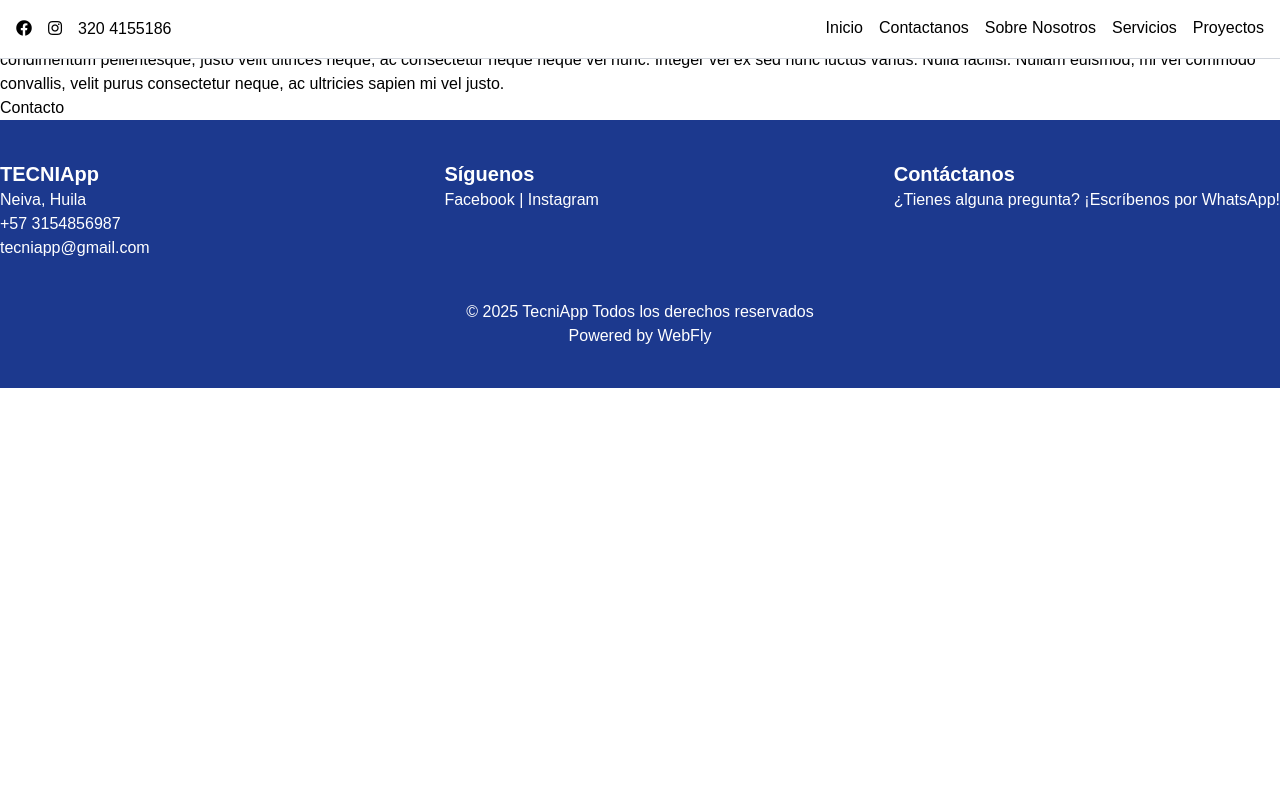
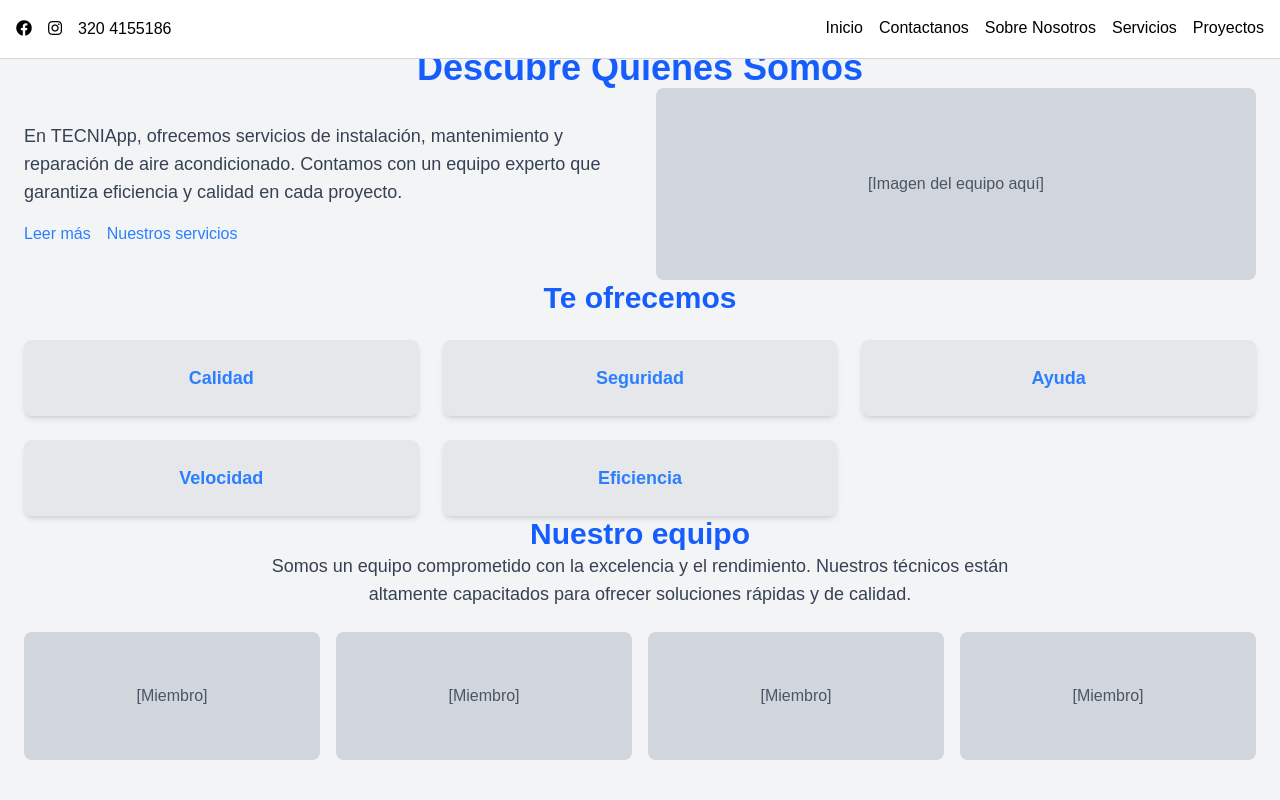
Before and after one commit to reivyng/tecni-app, a React (Vite) app in the folder tecni-app/: page /about in a window 1280 px wide. Shown: the top 800 px of the page. Built offline with nearby package versions, Linux system fonts and the light colour scheme.

Commit message:
estructura del apartado sobre nosotros

```diff
--- a/tecni-app/src/App.jsx
+++ b/tecni-app/src/App.jsx
@@ -4,6 +4,7 @@
 
 import React from 'react';
 import { BrowserRouter as Router, Route, Routes } from 'react-router-dom';
+import './index.css';
 
 import Footer from './components/footer';
 import Home from './pages/home';
@@ -11,8 +12,7 @@ import Contact from './pages/contact';
 import About from './pages/about';
 import Services from './pages/services';
 import Projects from './pages/projects';
-import './index.css';
-import NavBar from './components/nav';
+import NavBar from './components/Nav';
 
 const App = () => (
   <Router>
--- a/tecni-app/src/pages/about.jsx
+++ b/tecni-app/src/pages/about.jsx
@@ -1,22 +1,66 @@
-{/*estructura base*/}
-import 'react';
-import { Link } from 'react-router-dom';
-
-
+import React from "react";
+import Nav from "../components/Nav";
 
 const About = () => {
-    return (
-        <div>
+  return (
+    <div className="bg-gray-100 min-h-screen">
+      <Nav />
+      <div className="container mx-auto px-6 py-12 text-center">
+        <h1 className="text-4xl font-bold text-blue-600 mb-6">Descubre Quiénes Somos</h1>
+        <div className="flex flex-col md:flex-row items-center gap-8">
+          <div className="md:w-1/2 text-left">
+            <p className="text-lg text-gray-700">
+              En TECNIApp, ofrecemos servicios de instalación, mantenimiento y
+              reparación de aire acondicionado. Contamos con un equipo experto
+              que garantiza eficiencia y calidad en cada proyecto.
+            </p>
+            <div className="flex mt-4 gap-4 text-blue-500">
+              <a href="#" className="hover:underline">Leer más</a>
+              <a href="#" className="hover:underline">Nuestros servicios</a>
+            </div>
+          </div>
+          <div className="md:w-1/2 h-48 bg-gray-300 rounded-lg flex items-center justify-center">
+            <span className="text-gray-600">[Imagen del equipo aquí]</span>
+          </div>
+        </div>
 
-            {/* contenido principal */}
-            <main>
-                <h1>Bienvenido a mi sitio web</h1>
-                <p>Lorem ipsum dolor sit amet, consectetur adipiscing elit. Sed vel libero at neque tincidunt aliquet. Donec vel purus vel ipsum sagittis fermentum. Nullam fermentum, ipsum ac condimentum pellentesque, justo velit ultrices neque, ac consectetur neque neque vel nunc. Integer vel ex sed nunc luctus varius. Nulla facilisi. Nullam euismod, mi vel commodo convallis, velit purus consectetur neque, ac ultricies sapien mi vel justo.</p>
-                <Link to="/contact">Contacto</Link>
-            </main>
+        <h2 className="text-3xl font-bold text-blue-600 mt-12">Te ofrecemos</h2>
+        <div className="grid grid-cols-2 md:grid-cols-3 gap-6 mt-6">
+          {["Calidad", "Seguridad", "Ayuda", "Velocidad", "Eficiencia"].map(
+            (text, index) => (
+              <div
+                key={index}
+                className="bg-gray-200 p-6 rounded-lg shadow-md flex items-center justify-center"
+              >
+                <p className="text-lg font-semibold text-blue-500">{text}</p>
+              </div>
+            )
+          )}
+        </div>
 
+        <h2 className="text-3xl font-bold text-blue-600 mt-12">Nuestro equipo</h2>
+        <p className="text-lg text-gray-700 max-w-3xl mx-auto mb-6">
+          Somos un equipo comprometido con la excelencia y el rendimiento.
+          Nuestros técnicos están altamente capacitados para ofrecer soluciones
+          rápidas y de calidad.
+        </p>
+        <div className="grid grid-cols-2 md:grid-cols-4 gap-4">
+          <div className="bg-gray-300 h-32 rounded-lg flex items-center justify-center">
+            <span className="text-gray-600">[Miembro]</span>
+          </div>
+          <div className="bg-gray-300 h-32 rounded-lg flex items-center justify-center">
+            <span className="text-gray-600">[Miembro]</span>
+          </div>
+          <div className="bg-gray-300 h-32 rounded-lg flex items-center justify-center">
+            <span className="text-gray-600">[Miembro]</span>
+          </div>
+          <div className="bg-gray-300 h-32 rounded-lg flex items-center justify-center">
+            <span className="text-gray-600">[Miembro]</span>
+          </div>
         </div>
-    );
+      </div>
+    </div>
+  );
 };
 
 export default About;
```
